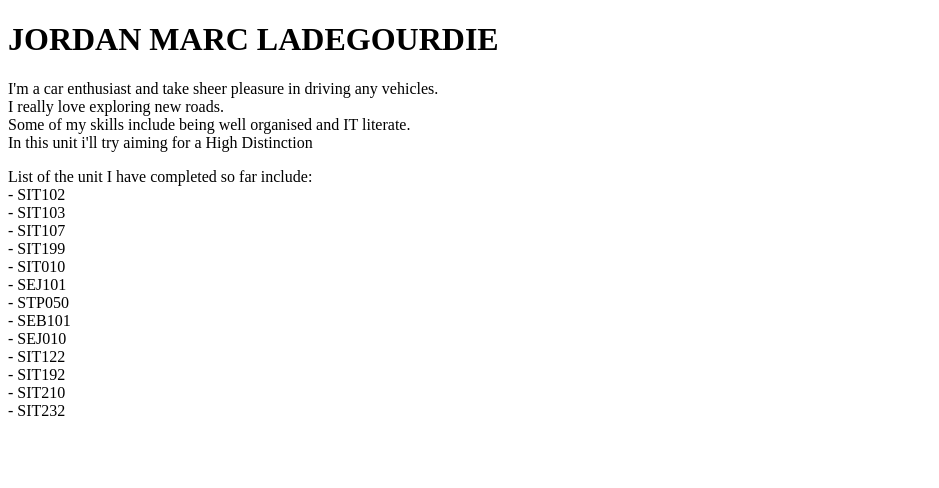
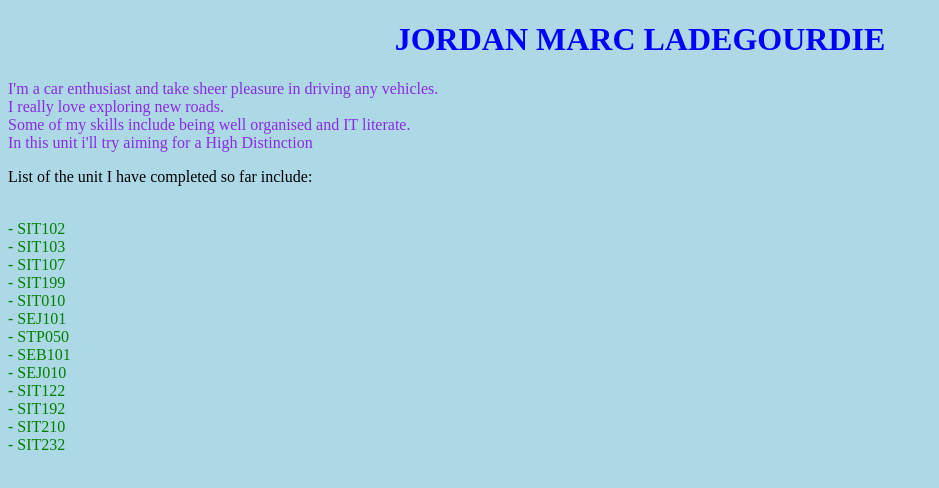
Before and after one commit to marcldg/TrackMe, a plain HTML site: page about-me.html in a window 1280 px wide. Shown: the whole page, without its empty margins (0-939 px from the left). Drawn offline with Linux system fonts and the light colour scheme.

Commit message:
ENHANCE: An improved design styling layout for the webpage

```diff
--- a/about-me.html
+++ b/about-me.html
@@ -8,17 +8,19 @@ TrackMe application" />
     <meta name="Marc" content="MY NAME IS JORDAN MARC LADEGOURDIE" />
     <meta name="viewport" content="width=device-width, initialscale=1.0">
     <title>TrackMe</title>
+    <link rel="stylesheet" href="style.css"/>
 </head>
 
 <body>
     <h1>JORDAN MARC LADEGOURDIE</h1>
-    <p>I'm a car enthusiast and take sheer pleasure in driving any vehicles.
+    <p class="introduction">I'm a car enthusiast and take sheer pleasure in driving any vehicles.
         <br> I really love exploring new roads.
         <br> Some of my skills include being well organised and IT literate.
         <br> In this unit i'll try aiming for a High Distinction
     </p>
 
-    <p>List of the unit I have completed so far include:
+    <p class="completedunits">List of the unit I have completed so far include:</p>
+    <p class="units">
         <br> - SIT102
         <br> - SIT103
         <br> - SIT107
--- /dev/null
+++ b/style.css
@@ -0,0 +1,23 @@
+body {
+    background-color: lightblue;
+  }
+
+h1 {
+    text-align: center;
+    color: blue;
+}
+
+p.introduction {
+                text-align: left;
+                color: blueviolet;
+}
+
+p.completedunits {
+                text-align: left;
+                color: black;
+}
+
+p.units {
+        text-align: left;
+        color: green;
+}
```
